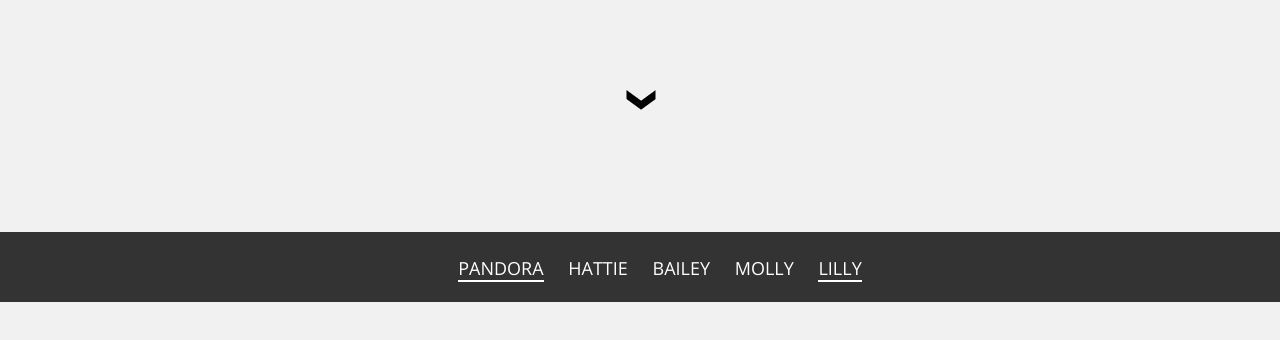
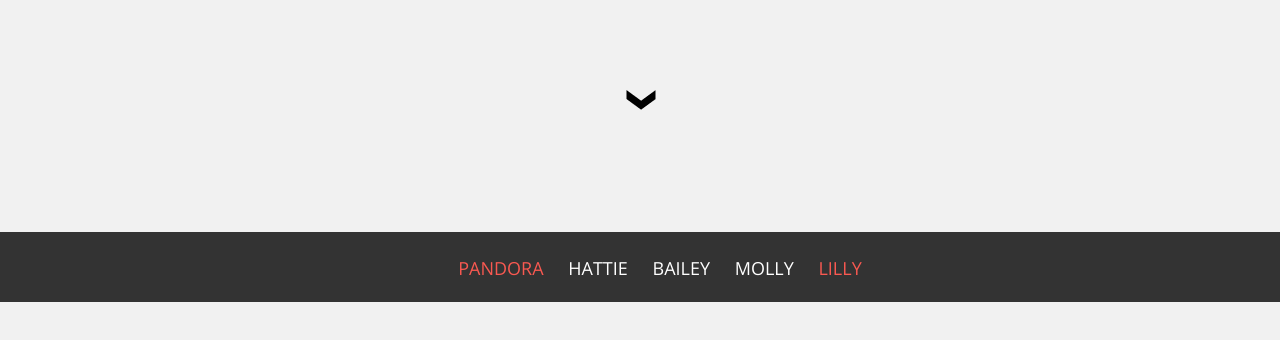
Before and after one commit to teebus/pb-hs-2015, a website: page index.html in a window 1280 px wide. In both pictures the pointer is over the link "PANDORA". Shown: the part 498-838 px from the top of the page. Drawn offline with nearby package versions, Linux system fonts and the light colour scheme.

Commit message:
Flexbox Prefix

```diff
--- a/css/main.css
+++ b/css/main.css
@@ -228,8 +228,8 @@ nav li a {
 
 
   nav li a:hover {
-  color: #fff;
-  border-bottom: 2px solid white;
+  color: #f95951;
+  // border-bottom: 2px solid #f95951;
   }
 
 
@@ -245,7 +245,8 @@ section a {
 }
 
 .active {
-    border-bottom: 2px solid white;
+    color: #f95951;
+    // border-bottom: 2px solid #f95951;
 }
 
 
@@ -279,6 +280,7 @@ section a {
 
 .lightning {
     display: flex;
+    display: -webkit-flex;
     opacity: 0;
 }
 
```
